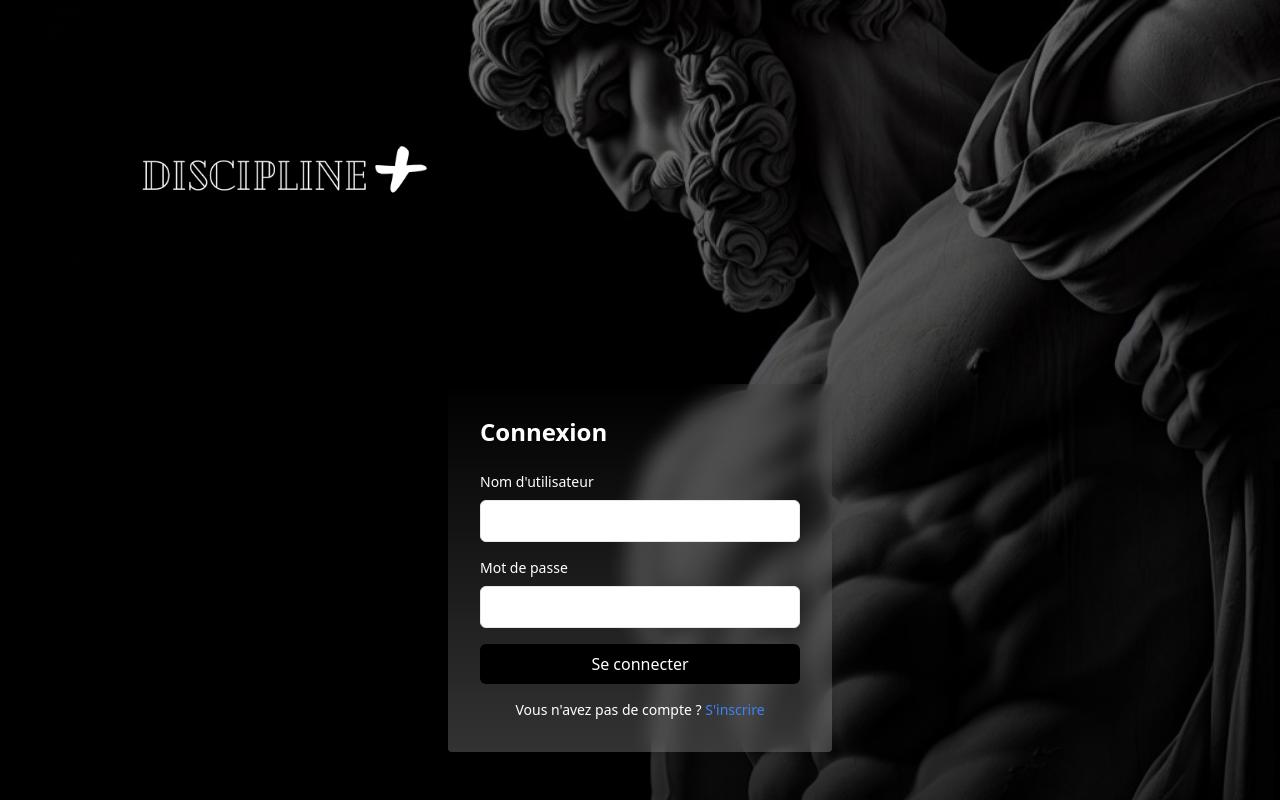
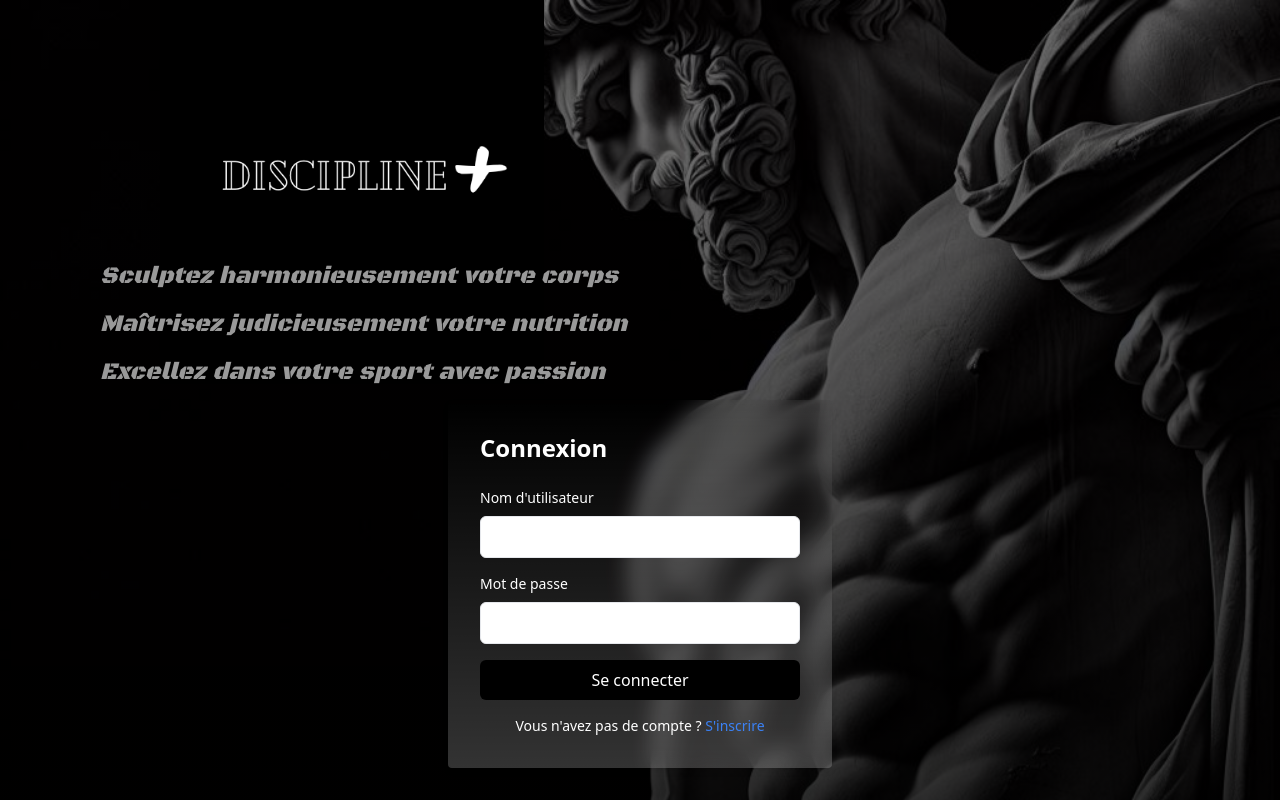
Before and after one commit to Dams4953/suivi_diet, a PHP site: page /view/login.php in a window 1280 px wide. Run offline with PHP 8.4, Linux system fonts and the light colour scheme.

Commit message:
amélioration de la page login.php coté front

```diff
--- a/view/login.php
+++ b/view/login.php
@@ -6,23 +6,81 @@
     <meta name="viewport" content="width=device-width, initial-scale=1.0">
     <title>Page de Connexion</title>
     <link href="https://cdn.jsdelivr.net/npm/tailwindcss@2.2.19/dist/tailwind.min.css" rel="stylesheet">
+    <link rel="preconnect" href="https://fonts.googleapis.com">
+    <link rel="preconnect" href="https://fonts.gstatic.com" crossorigin>
+    <link href="https://fonts.googleapis.com/css2?family=Black+Ops+One&family=Cinzel:wght@400..900&family=Great+Vibes&family=Satisfy&family=Shadows+Into+Light&display=swap" rel="stylesheet">
     <style>
         .flou {
             backdrop-filter: blur(10px);
             background: linear-gradient(to bottom, rgba(255, 255, 255, 0), rgba(255, 255, 255, 0.2));
         }
+
+        .intro-text {
+            position: absolute;
+            top: 0;
+            left: 0;
+            margin-top: 20px;
+            margin-left: 20px;
+            max-width: 1200;
+
+            z-index: 1;
+        }
+
+        .custom-text {
+            font-family: 'Black Ops One', sans-serif;
+            opacity: 0.6;
+        }
+
+        .fade-in-paragraph {
+            opacity: 0;
+            animation: fadeIn 3s ease-in-out forwards;
+        }
+
+        @keyframes fadeIn {
+            0% {
+                opacity: 0;
+            }
+
+            100% {
+                opacity: 0.6;
+            }
+        }
+
+        .delay-3s {
+            animation-delay: 0.5s;
+        }
+
+        .delay-5s {
+            animation-delay: 3s;
+        }
+
+        .delay-7s {
+            animation-delay: 5s;
+        }
     </style>
 </head>
 
-<body class="h-screen flex flex-col items-start justify-start bg-no-repeat bg-cover bg-center"
-    style="background-image: linear-gradient(to bottom, rgba(0, 0, 0, 0.5), rgba(0, 0, 0, 0.8)), url('src/img/background1.jpg');">
+<body class="h-screen flex flex-col items-start justify-start bg-no-repeat bg-cover bg-center" style="background-image: linear-gradient(to bottom, rgba(0, 0, 0, 0.5), rgba(0, 0, 0, 0.8)), url('src/img/background1.jpg');">
     <nav>
-        <a href="http://projets.test/suivi_diet/" class="hover:text-gray-300">
-            <img src="src/img/logo.png" alt="Logo" class="ml-20 h-96 w-auto">
-        </a>
+        <div class="flex items-center">
+            <div class="ml-40">
+                <a href="http://projets.test/suivi_diet/" class="hover:text-gray-300">
+                    <img src="src/img/logo.png" alt="Logo" class="h-96 w-auto">
+                </a>
+            </div>
+        </div>
     </nav>
 
-    <main class="mx-auto">
+    <div class="intro-text">
+        <p class="fade-in-paragraph delay-3s text-white font-serif italic text-2xl mt-60 ml-20 mb-2 custom-text">Sculptez harmonieusement votre corps</p>
+        <p class="fade-in-paragraph delay-5s text-white font-serif italic text-2xl font-medium mt-4 ml-20 mb-2 custom-text">Maîtrisez judicieusement votre nutrition</p>
+        <p class="fade-in-paragraph delay-7s text-white font-serif italic text-2xl mt-4 ml-20 mb-2 custom-text">Excellez dans votre sport avec passion</p>
+    </div>
+
+
+
+    <main class="mx-auto mt-4">
+
         <div class="bg-white p-8 rounded shadow-md w-96 flou">
 
             <h1 class="text-white text-2xl font-semibold mb-6">Connexion</h1>
@@ -30,34 +88,36 @@
             <form action="../controller/login_controller.php" method="POST">
 
                 <div class="mb-4">
-                    <label for="username"
-                        class="block text-white text-sm font-medium mb-2">Nom d'utilisateur</label>
-                    <input type="username" id="username" name="username"
-                        class="w-full px-4 py-2 border rounded-md focus:outline-none focus:border-blue-400" required>
+                    <label for="username" class="block text-white text-sm font-medium mb-2">Nom d'utilisateur</label>
+                    <input type="username" class="w-full px-4 py-2 border rounded-md focus:outline-none focus:border-blue-400" required>
                 </div>
 
                 <div class="mb-4">
-                    <label for="password"
-                        class="block text-white text-sm font-medium mb-2">Mot de passe</label>
-                    <input type="password" id="password" name="password"
-                        class="w-full px-4 py-2 border rounded-md focus:outline-none focus:border-blue-400" required>
+                    <label for="password" class="block text-white text-sm font-medium mb-2">Mot de passe</label>
+                    <input type="password" class="w-full px-4 py-2 border rounded-md focus:outline-none focus:border-blue-400" required>
                 </div>
 
-                <button type="submit" name="login"
-                    class="w-full bg-black text-white p-2 rounded-md hover:bg-gray-600 focus:outline-none focus:ring focus:border-blue-300">Se
+                <button type="submit" name="login" class="w-full bg-black text-white p-2 rounded-md hover:bg-gray-600 focus:outline-none focus:ring focus:border-blue-300">Se
                     connecter</button>
 
             </form>
 
             <div class="mt-4 text-center">
-                <p class="text-sm text-white">Vous n'avez pas de compte ? <a
-                        href="http://projets.test/suivi_diet/view/register.php"
-                        class="text-blue-500">S'inscrire</a></p>
+                <p class="text-sm text-white">Vous n'avez pas de compte ? <a href="http://projets.test/suivi_diet/view/register.php" class="text-blue-500">S'inscrire</a></p>
             </div>
-
         </div>
     </main>
-
 </body>
 
+<script>
+    document.addEventListener("DOMContentLoaded", function() {
+        var fadeParagraphs = document.querySelectorAll('.fade-in-paragraph');
+
+        fadeParagraphs.forEach(function(paragraph) {
+            paragraph.classList.add('fade-in');
+        });
+    });
+</script>
+
+
 </html>
```
Also changed, not shown: view/src/polices/ShadowsIntoLight-Regular.ttf (added).
